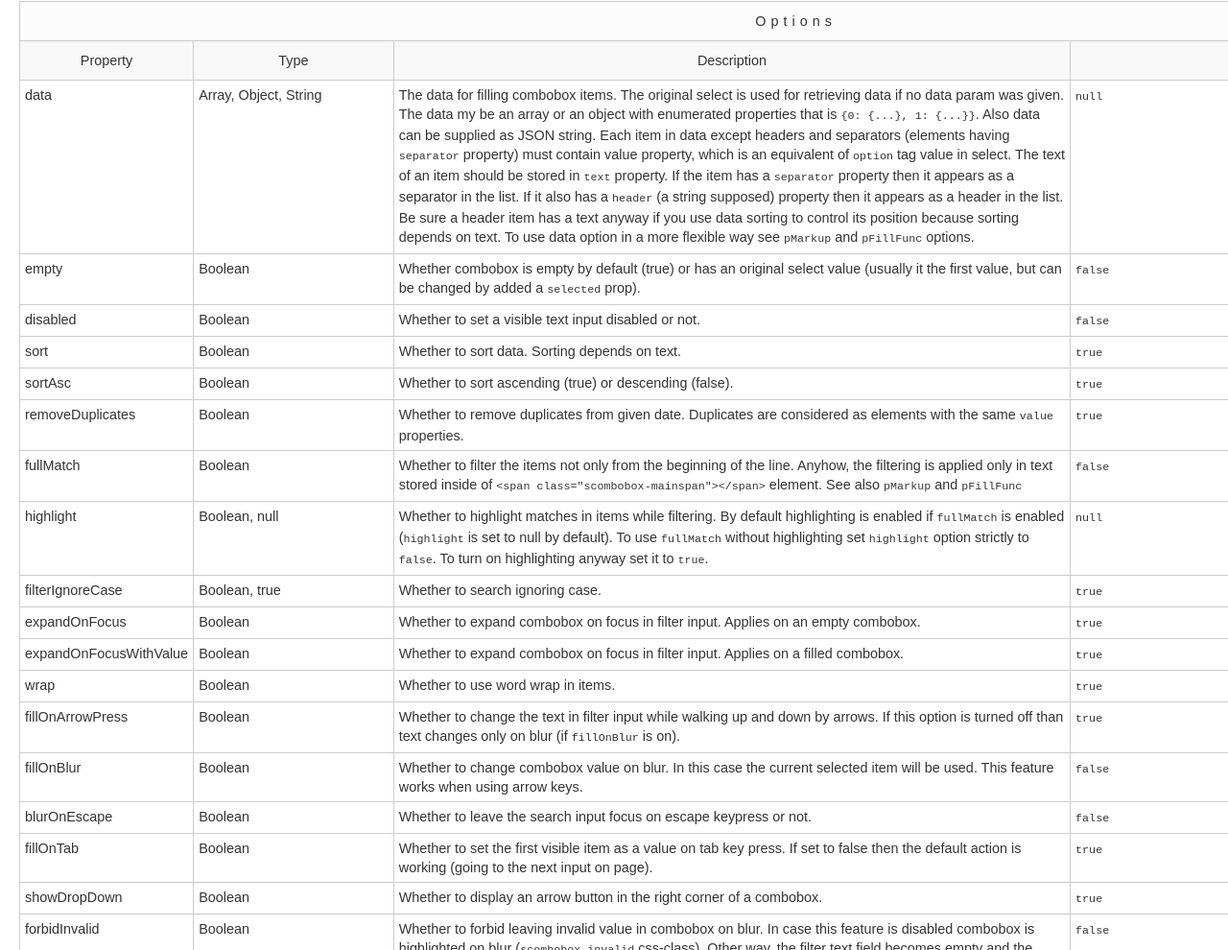
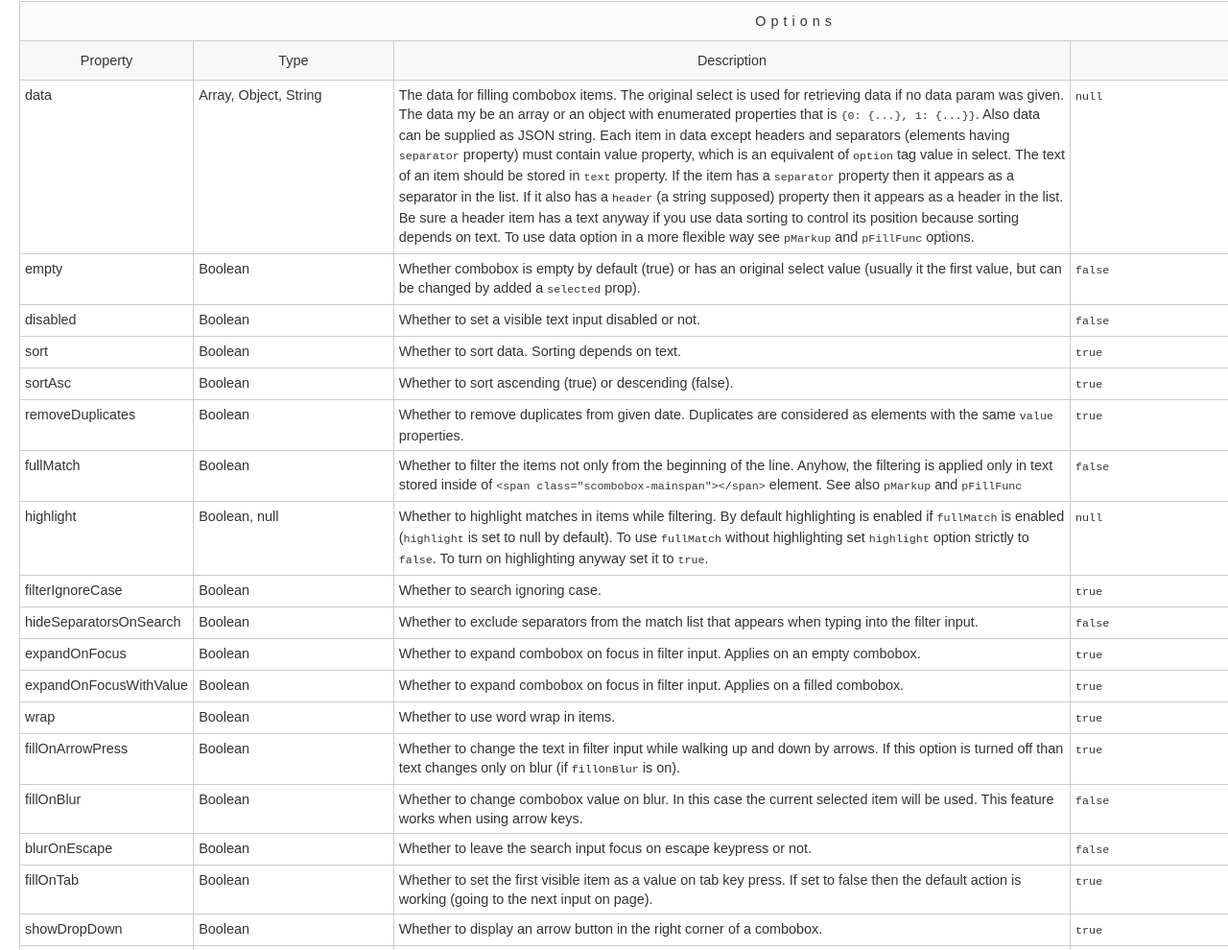
Before and after one commit to ivkremer/jquery-simple-combobox, a website: page index.html in a window 1280 px wide. Shown: the part 110-1100 px from the top of the page at 96% size. Drawn offline with Linux system fonts and the light colour scheme.

Commit message:
Document the hideSeparatorsOnSearch option in index.html

```diff
--- a/index.html
+++ b/index.html
@@ -213,9 +213,15 @@
 </tr>
 <tr>
     <td>filterIgnoreCase</td>
-    <td>Boolean, true</td>
+    <td>Boolean</td>
     <td>Whether to search ignoring case.</td>
     <td><code>true</code></td>
+</tr>
+<tr>
+    <td>hideSeparatorsOnSearch</td>
+    <td>Boolean</td>
+    <td>Whether to exclude separators from the match list that appears when typing into the filter input.</td>
+    <td><code>false</code></td>
 </tr>
 <tr>
     <td>expandOnFocus</td>
```
